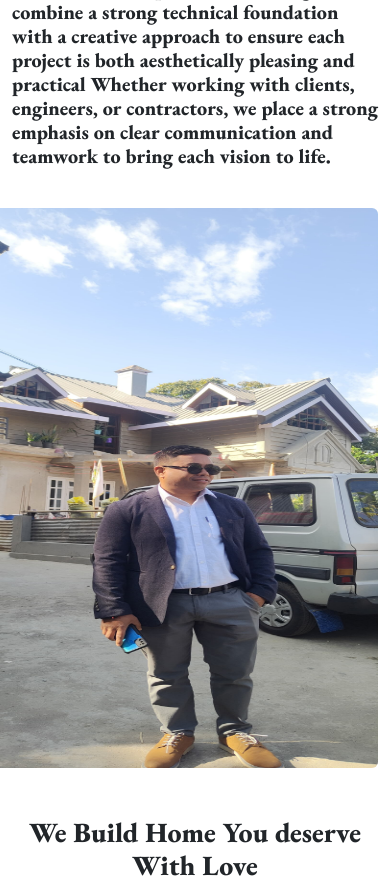
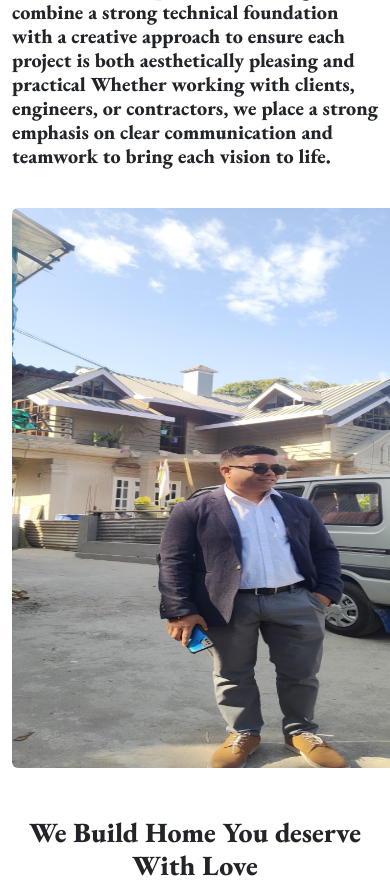
Before and after one commit to ashish80ranjan/Maajanakiconstruction, a Django app: page /design/about in a window 390 px wide. Shown: the part 417-1304 px from the top of the page. Run offline with Django 4.2, Linux system fonts and the light colour scheme; some web fonts are replaced.

Commit message:
responsive

```diff
--- a/design_app/templates/about.html
+++ b/design_app/templates/about.html
@@ -8,7 +8,7 @@
 <style>
 
 
-#sec1{
+#sec11{
     background-image: url('{% static "images/lab.jpg" %}') ;
     height: 30vh;
     width: 100%;
@@ -23,9 +23,9 @@
     </div>
 </div>
 <div class="container block" id="">
-    <div class="row row-cols-md-2 d-flex justify-content-between align-items-center">
+    <div class="row row-cols-md-2 d-flex justify-content-center align-items-center">
 
-        <div class="d-flex flex-column bd-highlight mb-3 ">
+        <div class="d-flex flex-column bd-highlight mb-3 col">
             <h3>Hello everyone!</h3>
             <h3>Meet DIPEN PRADHAN Owner of MAA JANAKI CONSTRUCTION</h3>
             <h5 class="my-4">
@@ -35,22 +35,22 @@
 
         </div>
 
-        <div class="text-center">
+        <div class="text-center col">
 
-                <img style="width: 27rem;height:35rem;float:right;" src="{% static "images/ph.jpg" %}" class="rounded " alt="...">
+                <img style="width: 27rem;height:35rem;" src="{% static "images/ph.jpg" %}" class="rounded block" alt="...">
 
         </div>
 
     </div>
 </div>
 
-<div class="container  my-4">
+<div class="container text-center  my-4">
     <h1 class="text-center my-4"> We Build Home You deserve With Love</h1>
-    <div id="home my-4">
-        <div class=" row row-cols-md-3 my-4 d-flex justify-content-between">
+    <div id="home my-4 text-center">
+        <div class="text-center row row-cols-md-3 my-4 d-flex justify-content-center">
 
 
-            <div class="card shadow p-3 mb-5 bg-body rounded btnn my-4 block" style="width: 18rem;">
+            <div class="card shadow p-3 mb-5 bg-body rounded btnn my-4 block mx-3" style="width: 18rem;">
                 <img src="{% static "images/hjl.jpg" %}" class="card-img-top my-2" alt="...">
                 <div class="card-body">
                   <h5 class="card-title">Interior Design</h5>
@@ -60,7 +60,7 @@
               </div>
 
 
-              <div class="card shadow p-3 mb-5 bg-body rounded btnn my-4 block" style="width: 18rem;">
+              <div class="card shadow p-3 mb-5 bg-body rounded btnn my-4 block mx-3" style="width: 18rem;">
                 <img src="{% static "images/ext.jpg" %}" class="card-img-top my-2" alt="...">
                 <div class="card-body">
                   <h5 class="card-title">Exterior Design</h5>
@@ -70,7 +70,7 @@
               </div>
 
 
-              <div class="card shadow p-3 mb-5 bg-body rounded btnn my-4 block" style="width: 18rem;">
+              <div class="card shadow p-3 mb-5 bg-body rounded btnn my-4 block mx-3" style="width: 18rem;">
                 <img src="{% static "images/121.jpg" %}" class="card-img-top my-2" alt="...">
                 <div class="card-body">
                   <h5 class="card-title">Site Detailling</h5>
@@ -84,11 +84,11 @@
 
 <div class="container  my-4">
     <h1 class="text-center my-4">Diversity</h1>
-    <div id="home my-4">
-        <div class=" row row-cols-md-3 my-4 d-flex justify-content-between">
+    <div id="home my-4 text-center">
+        <div class=" row row-cols-md-3 my-4 d-flex justify-content-center">
 
 
-            <div class="card shadow p-3 mb-5 bg-body rounded btnn my-4 block" style="width: 18rem;">
+            <div class="card shadow p-3 mb-5 bg-body rounded btnn my-4 block mx-3" style="width: 18rem;">
                 <img src="{% static "images/der.jpg" %}" class="card-img-top my-2" alt="...">
                 <div class="card-body">
                   <h5 class="card-title">Houses</h5>
@@ -98,7 +98,7 @@
               </div>
 
 
-              <div class="card shadow p-3 mb-5 bg-body rounded btnn my-4 block" style="width: 18rem;">
+              <div class="card shadow p-3 mb-5 bg-body rounded btnn my-4 block mx-3" style="width: 18rem;">
                 <img src="{% static "images/659.jpg" %}" class="card-img-top my-2" alt="...">
                 <div class="card-body">
                   <h5 class="card-title">Restaurants</h5>
@@ -108,7 +108,7 @@
               </div>
 
 
-              <div class="card shadow p-3 mb-5 bg-body rounded btnn my-4 block" style="width: 18rem;">
+              <div class="card shadow p-3 mb-5 bg-body rounded btnn my-4 block mx-3" style="width: 18rem;">
                 <img src="{% static "images/tem.png" %}" class="card-img-top my-2" alt="...">
                 <div class="card-body">
                   <h5 class="card-title">Temple and Many More</h5>
@@ -204,7 +204,7 @@
 
 <div class="container shadow p-3 mb-5 bg-body rounded my-4 block">
     <h1 class="text-center my-4">We Have Skilled Team of Labor</h1>
-    <div id="home my-4">
+    <div id="home my-4 text-center">
         <div class=" my-4 d-flex justify-content-between align-items-center btnn">
 
             <div id="sec1">
--- a/design_app/views.py
+++ b/design_app/views.py
@@ -46,7 +46,7 @@ def vedioGallary(request):
 
 
 def feedback(request):
-    con ={"intro":"Your Feed Back is important For Us!",
+    con ={"intro":"FeedBack Form",
           }
     if request.method=='POST':
           name= request.POST['name']
--- a/static/css/main.css
+++ b/static/css/main.css
@@ -32,10 +32,11 @@ footer{
     transform: scale(1.5);
    }
    .typer{
-    display: inline-block;
+   display: inline-block;
   }
   .typed-out{
     overflow: hidden;
+    position: relative;
     border-right: .15em solid;
     white-space: nowrap;
     animation: typing 1.4s steps(20, end) forwards, blinking 1s infinite;
@@ -50,6 +51,7 @@ footer{
     from { border-color: transparent }
     to { border-color: white; }
   }
+
   .nav-item{
     transition: transform .5s ease;
   }
```
Also changed, not shown: design_app/templates/design.html (+4 -4 lines), static/css/home.css (+7 -2 lines), static/css/feedback.css (line endings or trailing spaces).
